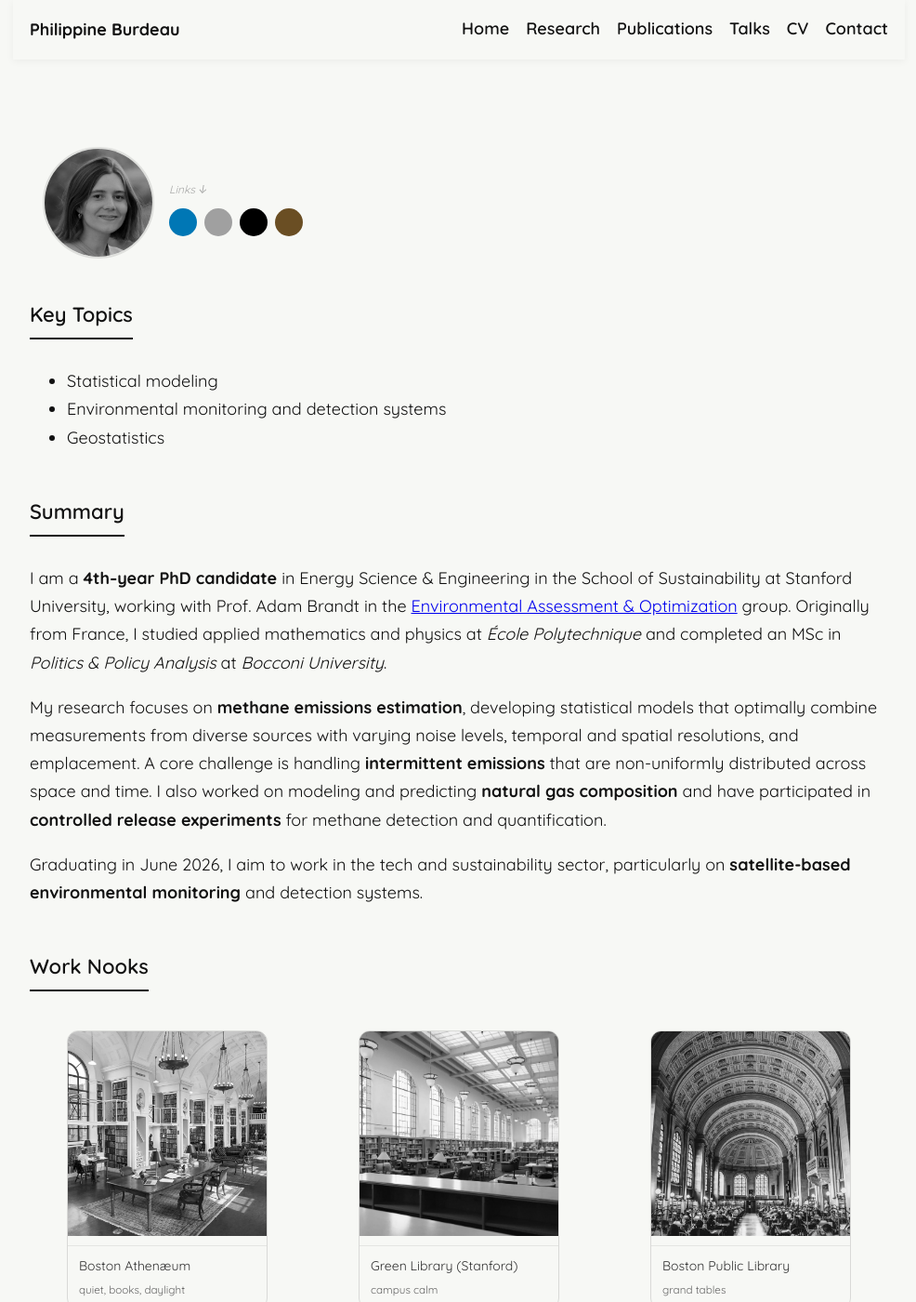
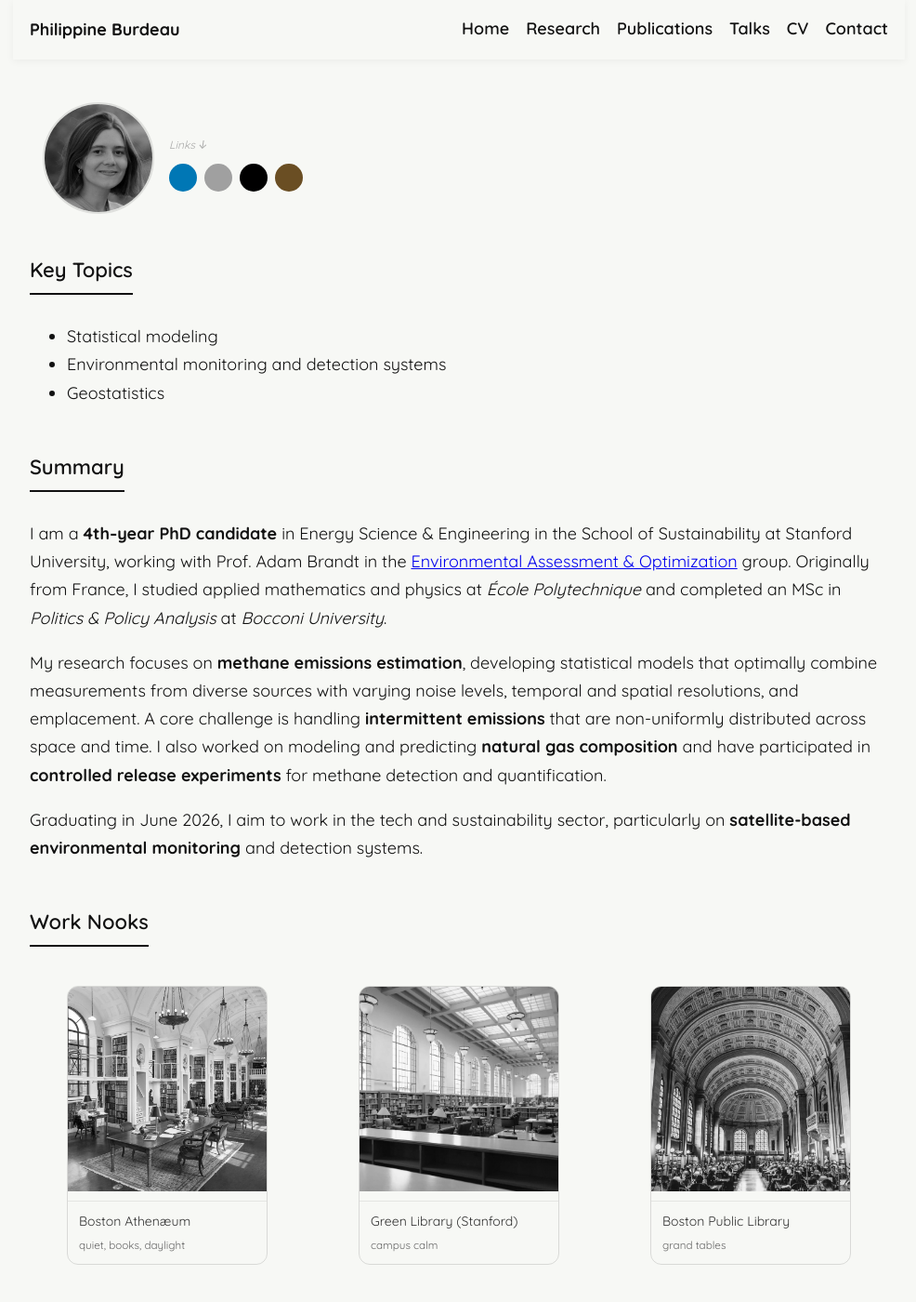
Before and after one commit to pburdeau/pburdeau.github.io, a Jekyll site: the page built from index.md, in a window 1280 px wide and 1400 px high. Shown: the whole window at 93% size, without its empty margins (146-1132 px from the left). Built offline with Jekyll 4.4.1, drawn with Linux system fonts in a browser that asks for light colours.

Commit message:
Reduce padding for page content

```diff
--- a/assets/css/style.css
+++ b/assets/css/style.css
@@ -94,7 +94,7 @@ body {
 .page {
     max-width: 960px;
     margin: 0 auto;
-    padding: 80px 18px 64px;
+    padding: 32px 18px 64px;
 }
 
 /* Profile and social media */
```
